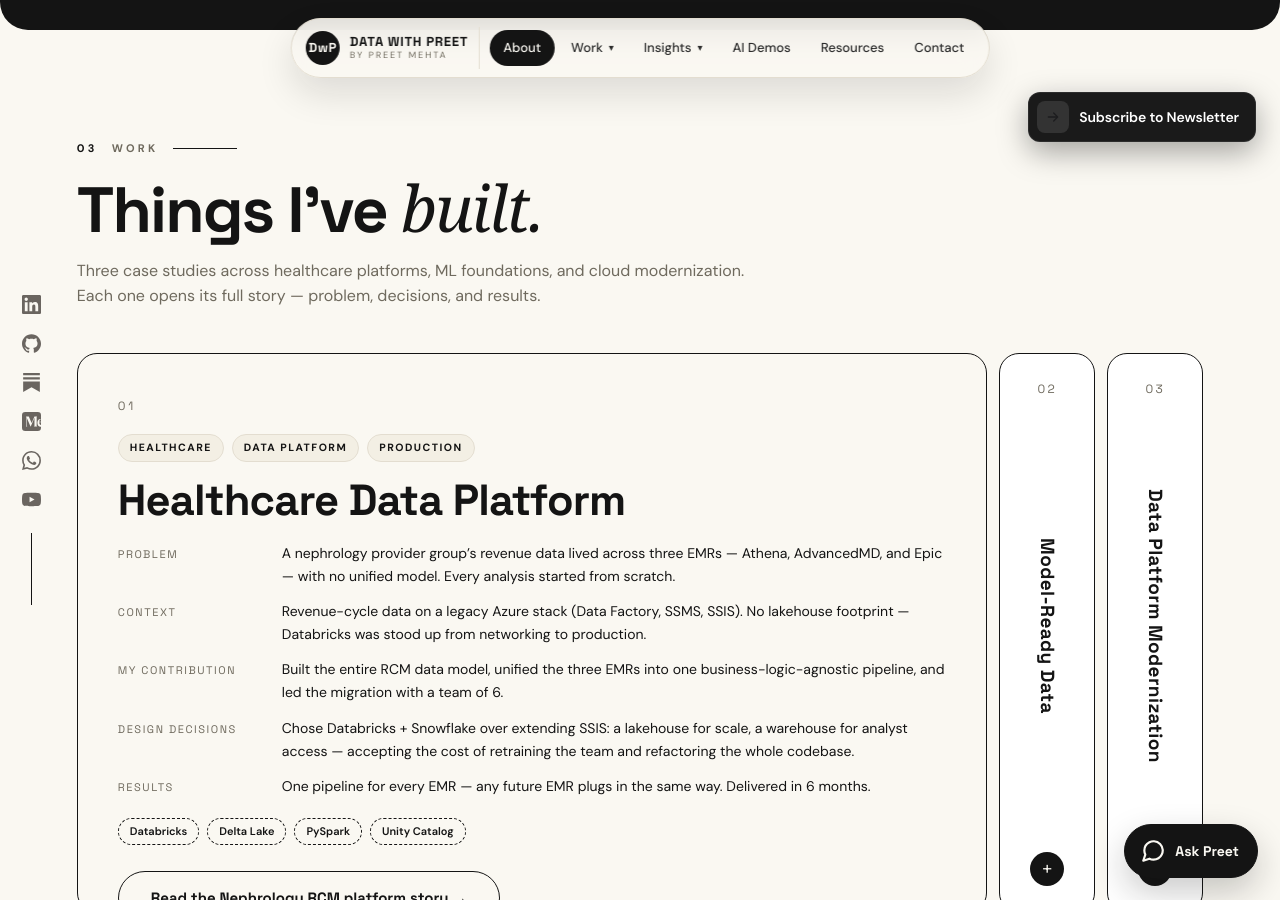
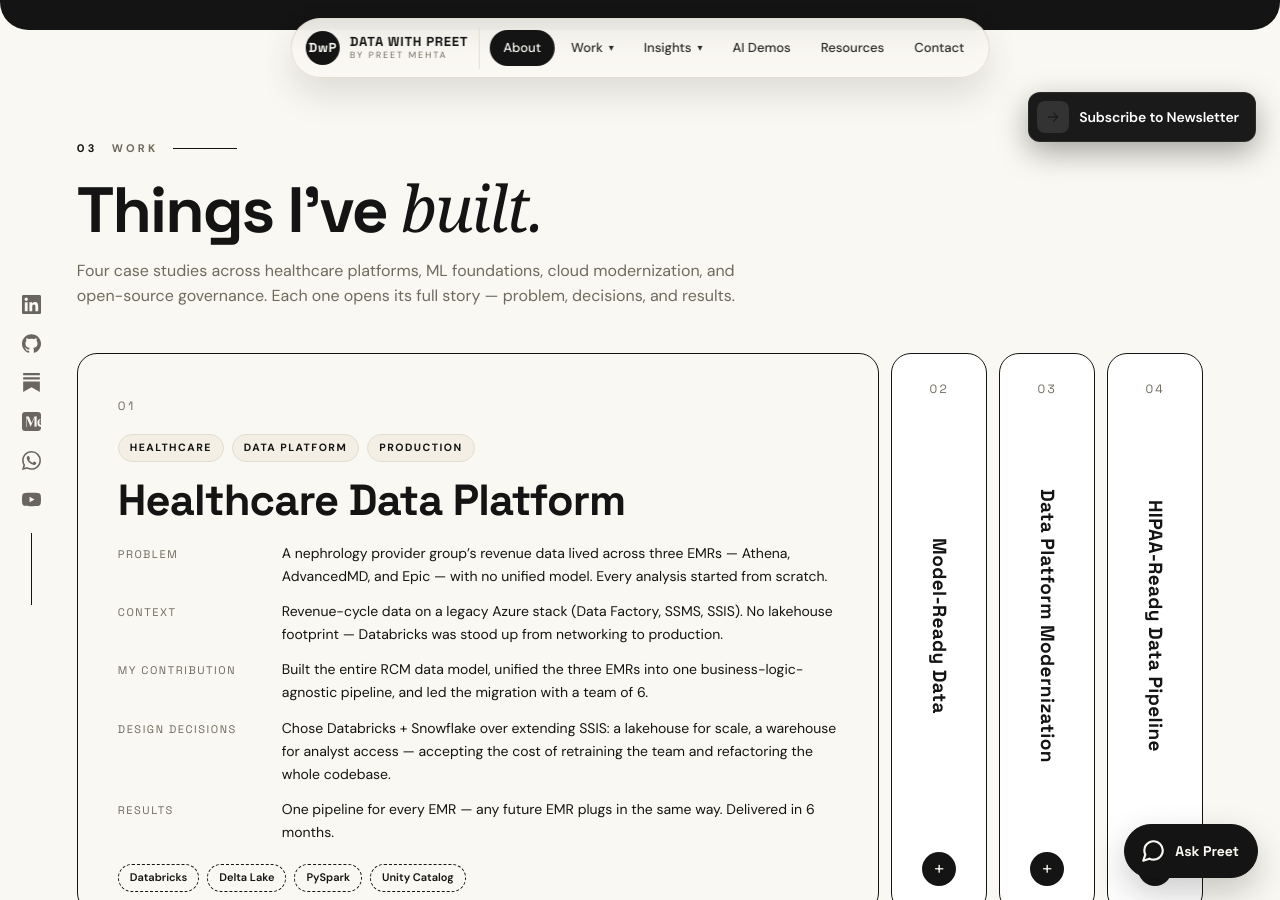
Before and after one commit to datawithpreet/datawithpreet.github.io, a Jekyll site: the page index.html, which Jekyll copies as it is, in a window 1280 px wide and 900 px high, scrolled down 4671 px. Built offline with Jekyll 4.4.1, drawn with Linux system fonts in a browser that asks for light colours; some web fonts are replaced; some of the changed text lies outside the part shown.

Commit message:
Update Upcoming events (keep Oct 29 only) and add HIPAA-Ready Data Pipeline Framework panel (synthetic demo only)

```diff
--- a/index.html
+++ b/index.html
@@ -524,7 +524,7 @@
     <section class="section" id="work">
       <div class="kicker reveal" data-num="03">WORK</div>
       <h2 class="section-title reveal">Things I&rsquo;ve <span class="serif">built.</span></h2>
-      <p class="section-sub reveal">Three case studies across healthcare platforms, ML foundations, and cloud modernization. Each one opens its full story — problem, decisions, and results.</p>
+      <p class="section-sub reveal">Four case studies across healthcare platforms, ML foundations, cloud modernization, and open-source governance. Each one opens its full story — problem, decisions, and results.</p>
       <div class="panels reveal" id="workPanels">
           <article class="panel open reveal" tabindex="0" role="button" aria-expanded="true" aria-label="Open Healthcare Data Platform case study">
             <div class="panel-collapsed-label"><span class="p-num">01</span><span class="p-vtitle">Healthcare Data Platform</span><span class="p-plus">+</span></div>
@@ -578,6 +578,25 @@
             </dl>
             <div class="wc-tech"><span>Databricks</span><span>Snowflake</span><span>ADF</span><span>Azure DevOps</span></div>
             <a class="btn btn-dark" href="journey/exl-service.html#rcm">See the legacy-to-lakehouse migration <span class="arr">&rarr;</span></a>
+
+            </div>
+          </article>
+          <article class="panel reveal" tabindex="0" role="button" aria-expanded="false" aria-label="Open HIPAA-Ready Data Pipeline Framework case study">
+            <div class="panel-collapsed-label"><span class="p-num">04</span><span class="p-vtitle">HIPAA-Ready Data Pipeline</span><span class="p-plus">+</span></div>
+            <div class="panel-body">
+            <span class="wc-num">04</span>
+            <div class="wc-tags"><span>HEALTHCARE</span><span>GOVERNANCE</span><span>OPEN SOURCE</span></div>
+            <h3>HIPAA-Ready Data Pipeline Framework</h3>
+            <dl class="wc-anatomy">
+              <div><dt>Problem</dt><dd>Healthcare data needs governance before it can be used — messy, incomplete records must be caught, explained, and quarantined, not silently passed through.</dd></div>
+              <div><dt>Context</dt><dd>Open-source framework built as a proper package, with deidentification, data quality, and audit. The demo uses synthetic data only — no client or employer data.</dd></div>
+              <div><dt>My contribution</dt><dd>Built the framework and its synthetic-data demo, including the governed / quarantined split and a reason for every quarantined record.</dd></div>
+              <div><dt>Design decisions</dt><dd>Quarantine with reasons instead of dropping bad records silently — every rejected record carries a reason, so the governed data stays trustworthy.</dd></div>
+              <div><dt>Results</dt><dd>Synthetic demo: 10,000 records in &rarr; 1,589 governed, 8,411 quarantined, in 0.143s. Quarantine reasons: missing field 3,557 / unparseable date 3,198 / invalid amount 1,646 / duplicate 10.</dd></div>
+            </dl>
+            <p class="wc-note">Synthetic-data demo only — these numbers are from the demo, not a client system.</p>
+            <div class="wc-tech"><span>Python</span><span>Deidentification</span><span>Data Quality</span><span>Audit</span></div>
+            <a class="btn btn-dark" href="https://github.com/ynpreet/hipaa-pipeline-framework" target="_blank" rel="noopener">View the open-source framework <span class="arr">&rarr;</span></a>
 
             </div>
           </article>
@@ -962,9 +981,6 @@
       </div>
       <div id="events" class="events-list reveal">
         <h3>Upcoming</h3>
-        <p><b>Today (Oct 15):</b> Databricks DevConnect Boston — BASE-X, Boston (organizer). <a href="https://events.databricks.com/devconnect-boston-26" target="_blank" rel="noopener">Details ↗</a></p>
-        <div class="event-row"><span class="event-date">OCT 20</span><div><b>Purdue Data Mine</b><p>Virtual student session</p></div></div>
-        <div class="event-row"><span class="event-date">OCT 23</span><div><b>UMass Boston</b><p>AI agent demo + breakout</p></div></div>
         <div class="event-row"><span class="event-date">OCT 29</span><div><b>UMass Boston</b><p>Hackathon finals judging</p></div></div>
       </div>
     </section>
```
